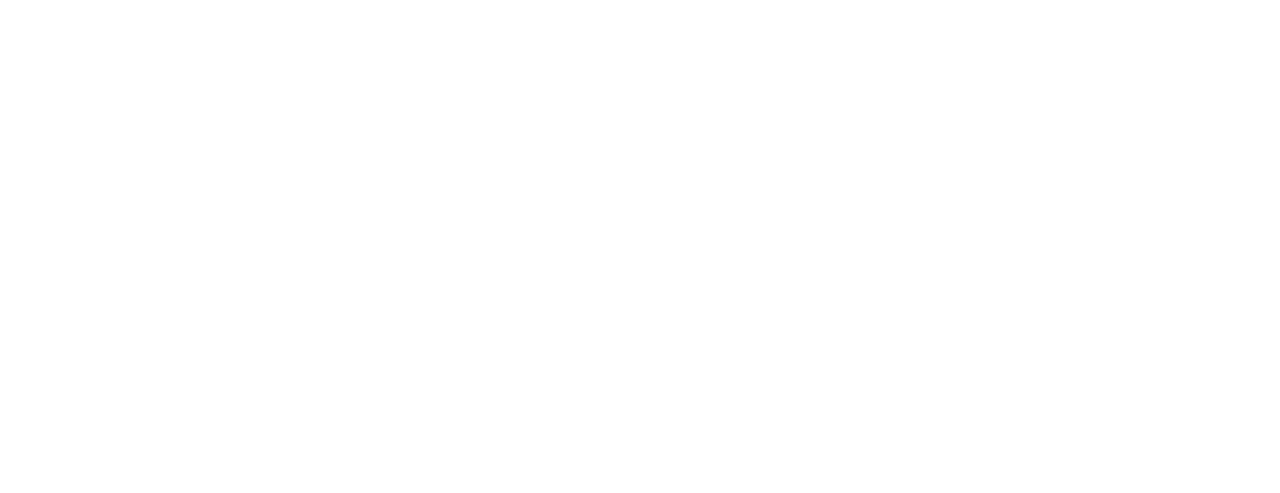
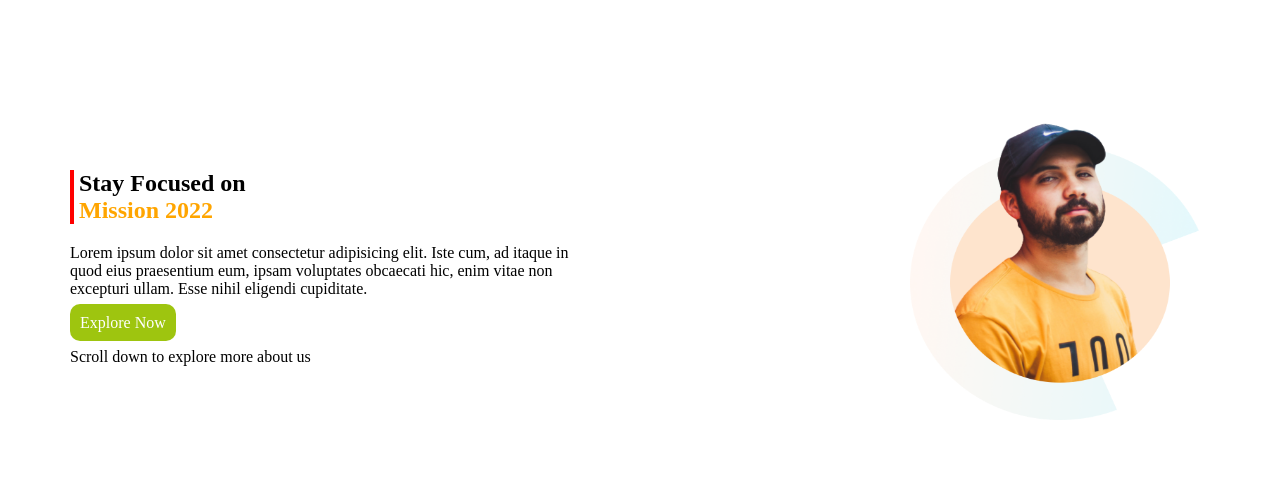
Before and after one commit to bdahmad/mission-2022, a plain HTML site: page index.html in a window 1280 px wide. Drawn offline with Linux system fonts and the light colour scheme.

Commit message:
top section done

```diff
--- a/index.html
+++ b/index.html
@@ -10,6 +10,19 @@
 </head>
 
 <body>
+    <section class="top-section">
+        <div class="half-div pdding">
+            <h1>Stay Focused on <br><span id="color-orange">Mission 2022</span></h1>
+            <p>Lorem ipsum dolor sit amet consectetur adipisicing elit. Iste cum, ad itaque in quod eius praesentium
+                eum, ipsam voluptates obcaecati hic, enim vitae non excepturi ullam. Esse nihil eligendi cupiditate.</p>
+            <a class="link-btn" href="linkedln.com" target="_blank">Explore Now</a><br>
+
+            <p>Scroll down to explore more about us</p>
+        </div>
+        <div class="half-div">
+            <img src="images/person/person-0.png" alt="">
+        </div>
+    </section>
 
 </body>
 
--- a/style.css
+++ b/style.css
@@ -0,0 +1,41 @@
+body {
+    margin: 0;
+}
+
+.top-section {
+    display: flex;
+}
+
+.half-div {
+    width: 50%;
+    padding: 70px;
+}
+
+#color-orange {
+    color: orange;
+}
+
+.half-div img {
+    height: 350px;
+    width: 300px;
+    float: right;
+
+
+}
+
+.pdding {
+    padding-top: 150px;
+}
+
+.half-div h1 {
+    border-left: 4px solid red;
+    padding-left: 5px;
+}
+
+.link-btn {
+    text-decoration: none;
+    background: rgb(158, 197, 15);
+    padding: 10px;
+    border-radius: 10px;
+    color: white;
+}
```
